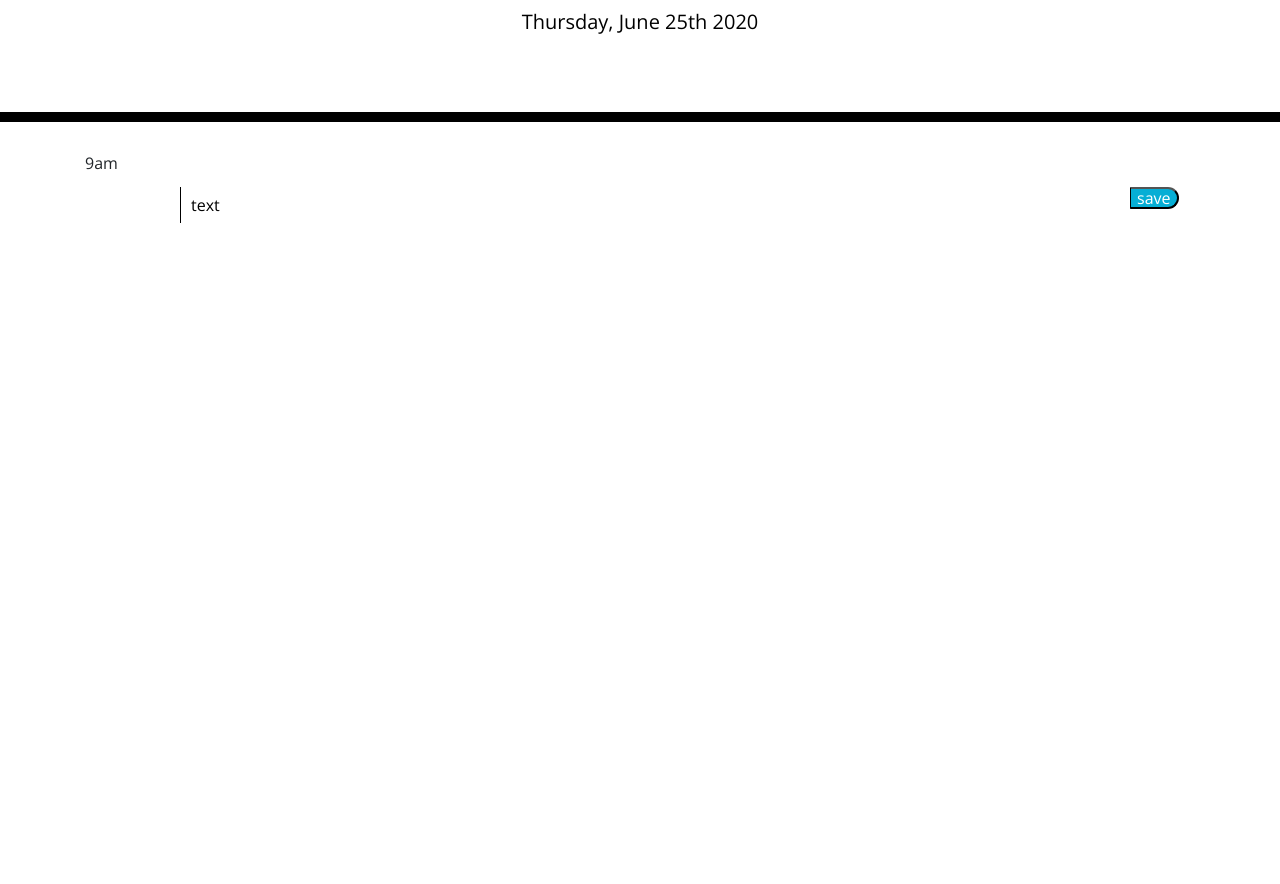
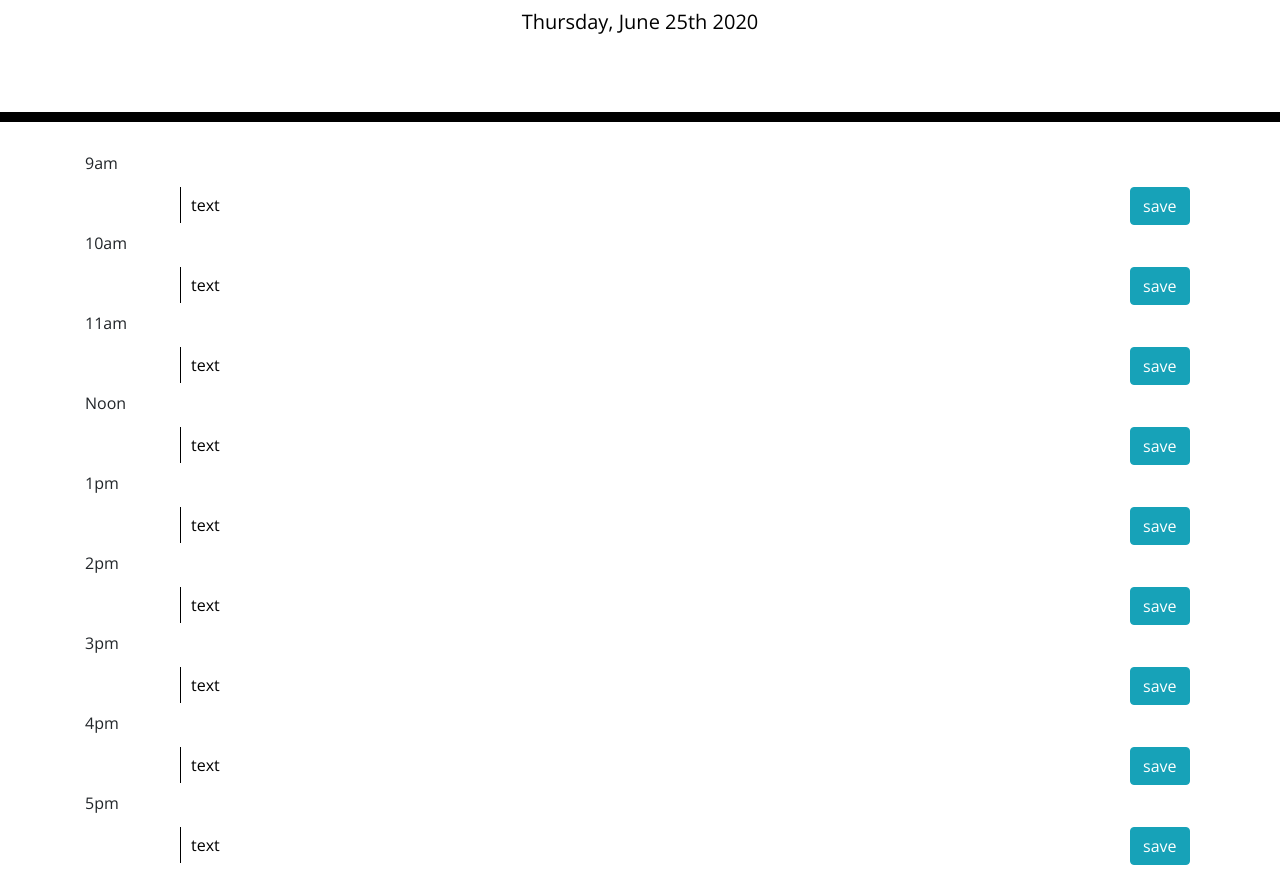
Before and after one commit to ayladillis/third-party-APIs, a plain HTML site: page index.html in a window 1280 px wide. Shown: the part 182-1066 px from the top of the page. Before the commit the page ends 800 px from the top, so only its background shows below. Drawn offline with nearby package versions, Linux system fonts and the light colour scheme.

```diff
--- a/index.html
+++ b/index.html
@@ -29,15 +29,96 @@
       <p id="currentDay" class="lead"></p>
     </header>
     <div class="container">
+    <!-- first row -->
       <div class="row">
         <div class="col-1">9am</div>
         <div class="col-10" id="text-area">
           <textarea id="user-input" rows="1" cols="100" date-time="9">text</textarea>
         </div>
         <div class="col-1">
-          <button type="button" class="saveBtn 9">save</button>
+          <button type="button" class="btn btn-info">save</button>
         </div>
       </div>
+    <!-- second row-->
+      <div class="row">
+        <div class="col-1">10am</div>
+        <div class="col-10" id="text-area">
+          <textarea id="user-input" rows="1" cols="100" date-time="9">text</textarea>
+        </div>
+        <div class="col-1">
+          <button type="button" class="btn btn-info">save</button>
+        </div>
+      </div>
+    <!-- third row -->
+    <div class="row">
+      <div class="col-1">11am</div>
+      <div class="col-10" id="text-area">
+        <textarea id="user-input" rows="1" cols="100" date-time="9">text</textarea>
+      </div>
+      <div class="col-1">
+        <button type="button" class="btn btn-info">save</button>
+      </div>
+    </div>
+    <!-- fourth row -->
+    <div class="row">
+      <div class="col-1">Noon</div>
+      <div class="col-10" id="text-area">
+        <textarea id="user-input" rows="1" cols="100" date-time="9">text</textarea>
+      </div>
+      <div class="col-1">
+        <button type="button" class="btn btn-info">save</button>
+      </div>
+    </div>
+    <!-- fifth row -->
+    <div class="row">
+      <div class="col-1">1pm</div>
+      <div class="col-10" id="text-area">
+        <textarea id="user-input" rows="1" cols="100" date-time="9">text</textarea>
+      </div>
+      <div class="col-1">
+        <button type="button" class="btn btn-info">save</button>
+      </div>
+    </div>
+    <!-- sixth row -->
+    <div class="row">
+      <div class="col-1">2pm</div>
+      <div class="col-10" id="text-area">
+        <textarea id="user-input" rows="1" cols="100" date-time="9">text</textarea>
+      </div>
+      <div class="col-1">
+        <button type="button" class="btn btn-info">save</button>
+      </div>
+    </div>
+    <!-- seventh row -->
+    <div class="row">
+      <div class="col-1">3pm</div>
+      <div class="col-10" id="text-area">
+        <textarea id="user-input" rows="1" cols="100" date-time="9">text</textarea>
+      </div>
+      <div class="col-1">
+        <button type="button" class="btn btn-info">save</button>
+      </div>
+    </div>
+    <!-- eigth row -->
+    <div class="row">
+      <div class="col-1">4pm</div>
+      <div class="col-10" id="text-area">
+        <textarea id="user-input" rows="1" cols="100" date-time="9">text</textarea>
+      </div>
+      <div class="col-1">
+        <button type="button" class="btn btn-info">save</button>
+      </div>
+    </div>
+    <!-- ninth row -->
+    <div class="row">
+      <div class="col-1">5pm</div>
+      <div class="col-10" id="text-area">
+        <textarea id="user-input" rows="1" cols="100" date-time="9">text</textarea>
+      </div>
+      <div class="col-1">
+        <button type="button" class="btn btn-info">save</button>
+      </div>
+    </div>
 
     </div>
 
--- a/script.js
+++ b/script.js
@@ -3,3 +3,17 @@ $(document).ready(function () {
 $("#currentDay").text(moment().format("dddd, MMMM Do YYYY"));
 
 })
+
+//how to change the color for different timeblocks
+//var hour = moment().format("h");
+
+$(".saveBtn").on("click", function(event){
+    event.preventDefault();
+    var chosenBtn = event.target.data
+
+//     var chosenBtn = event.target
+//     var
+//     var userInput = $("#user-input").value()
+//     localStorage.setItem("user-input", stringify(userInput));
+
+})
```
Also changed, not shown: 1 other file.
